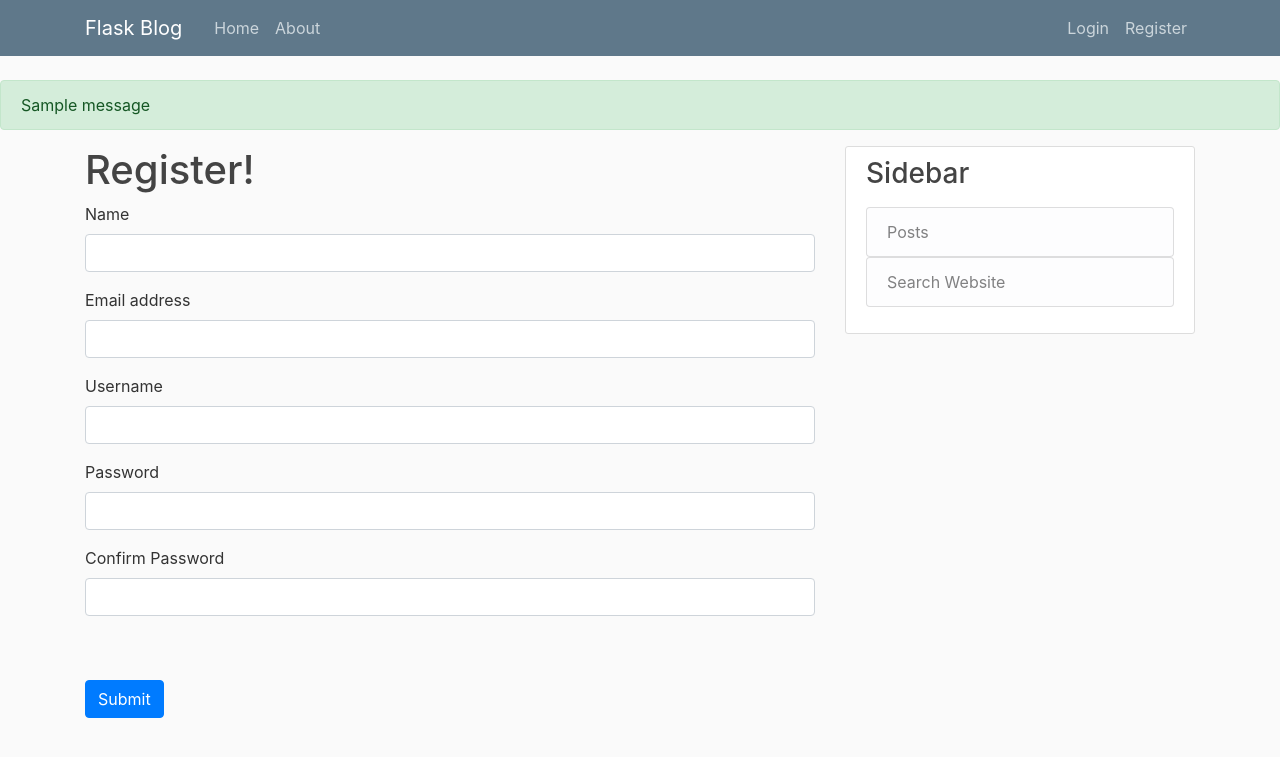
After one commit to VishakBharadwaj94/My_Blog, a Flask app: page /register in a window 1280 px wide. The commit adds this page. Shown: the top 757 px of the page. Run offline with Flask 2, Linux system fonts and the light colour scheme; one stand-in notice (Sample message) is shown; some libraries are stand-ins or nearby versions.

Commit message:
added forms and initialized Mongo

```diff
--- /dev/null
+++ b/api.py
@@ -0,0 +1,138 @@
+from flask import Flask, render_template, url_for, redirect, request, session, flash, logging
+from models.model import check_user,user_signup,search_user_by_username
+from passlib.hash import sha256_crypt
+from forms import RegistrationForm
+
+
+app = Flask(__name__)
+app.config['SECRET_KEY']='Hello'
+
+
+posts = [
+    {
+        'author': 'Corey Schafer',
+        'title': 'Blog Post 1',
+        'content': 'First post content',
+        'date_posted': 'April 20, 2018'
+    },
+    {
+        'author': 'Jane Doe',
+        'title': 'Blog Post 2',
+        'content': 'Second post content',
+        'date_posted': 'April 21, 2018'
+    }
+]
+
+
+@app.route("/")
+@app.route("/home")
+def home():
+    return render_template('home.html', posts=posts)
+
+
+@app.route("/about")
+def about():
+    return render_template('about.html')
+
+@app.route("/contact")
+
+def contact():
+
+	return render_template("contact.html")
+
+
+#follow the below format in wtforms, 1st create a class for every form needed
+
+
+@app.route("/register",methods=['GET','POST'])
+
+def register():
+
+	form = RegistrationForm(request.form)
+	if request.method == 'POST' and form.validate():
+		user_info={}
+
+		user_info["name"] = form.name.data
+		user_info["username"] = form.username.data
+		user_info["email"] = form.email.data
+		user_info["password"] = sha256_crypt.encrypt(str(form.password.data))
+
+		session["username"]=user_info["name"]
+
+		if check_user(user_info["username"]) is None:
+
+			results=user_signup(user_info)
+			if(results[0] is True):
+
+				session['user_id'] = str(results[1])
+				app.logger.info("SIGNUP SUCCESSFUL")
+				flash('signup Sucessful!','success')
+			return redirect(url_for('home'))
+
+		else:
+
+			flash('the username already exists. Please enter another username','danger')
+			return(redirect(url_for('register')))
+	else:
+
+		return render_template("register.html",form=form)
+
+
+
+@app.route("/login", methods=['GET','POST'])
+
+def login():
+
+	#wtforms not needed here
+
+	if request.method == 'POST':
+
+		inbound_username = request.form['username']
+		existing_user = search_user_by_username(inbound_username)
+		if (existing_user is None):
+			app.logger.info("NO USER")
+			error="Username or Password is incorrect!"
+			return render_template('login.html',error=error)
+
+		elif(sha256_crypt.verify(request.form['password'],existing_user['password'])):
+			app.logger.info("PASSWORD MATCHED,LOGGING IN")
+
+			session['user_id'] = str(existing_user['_id'])
+			session['username']=existing_user['username']
+
+			flash('Login Sucessful!','success')
+			return redirect(url_for('home'))
+
+
+		else:
+			app.logger.info("WRONG PASSWORD")
+			error="Username or Password is incorrect!"
+			return render_template('login.html',error=error)
+
+
+
+	if ("user_id" in session.keys()):
+
+
+		return render_template('home.html')
+
+
+	return render_template('login.html')
+
+
+@app.route('/logout',methods=['GET','POST'])
+def logout():
+   # remove the username from the session if it is there
+   #session.pop('user_id', None)
+	if session:
+		session.clear()
+		flash('You have logged out','success')
+		return redirect(url_for('home'))
+
+	else:
+		flash('You have not logged in yet','success')
+		return redirect(url_for('home'))
+
+
+if __name__ == '__main__':
+    app.run(debug=True)
--- /dev/null
+++ b/forms.py
@@ -0,0 +1,15 @@
+from wtforms import Form,StringField,PasswordField,TextAreaField,RadioField,validators
+from wtforms.fields.html5 import EmailField
+
+class RegistrationForm(Form):
+
+
+	name = StringField('Name',[validators.Length(min=4,max=25)])
+	username = StringField('Username',[validators.Length(min=4,max=25)])
+	email =EmailField('Email address', [validators.DataRequired(), validators.Email()])
+	password = PasswordField('Password',[
+		validators.Length(min=4,max=25),
+		validators.DataRequired(),
+		validators.EqualTo('confirm',message="Passwords don't match!")
+		])
+	confirm = PasswordField('Confirm Password')
--- /dev/null
+++ b/templates/formhelpers.html
@@ -0,0 +1,13 @@
+<!-- defualt in WTforms documentation -->
+
+{% macro render_field(field) %}
+
+	{{ field.label }}
+	{{ field(**kwargs)|safe }}
+	{% if field.errors %}
+		{% for error in field.errors %}
+			<span class="help-inline"> {{ error }}</span><!-- bootstrap span -->
+		{% endfor %}
+	{% endif %}
+
+{% endmacro %}
--- a/templates/layout.html
+++ b/templates/layout.html
@@ -1,29 +1,23 @@
-<!-- layout helps all common elements reside in a file. No repeated changes needed for every single page!!! -->
 <!DOCTYPE html>
-
 <html>
 <head>
-
-	<!-- Required meta tags via Bootstrap -->
+    <!-- Required meta tags -->
     <meta charset="utf-8">
     <meta name="viewport" content="width=device-width, initial-scale=1, shrink-to-fit=no">
 
     <!-- Bootstrap CSS -->
     <link rel="stylesheet" href="https://maxcdn.bootstrapcdn.com/bootstrap/4.0.0/css/bootstrap.min.css" integrity="sha384-Gn5384xqQ1aoWXA+058RXPxPg6fy4IWvTNh0E263XmFcJlSAwiGgFAW/dAiS6JXm" crossorigin="anonymous">
-    <link rel="stylesheet" type="text/css" href="{{url_for('static',filename='main.css')}}">
 
-    <!-- above link additionally added to existing bootstrap CSS above and url_for() is used -->
-
+    <link rel="stylesheet" type="text/css" href="{{ url_for('static', filename='main.css') }}">
 
     {% if title %}
-		<title>Confused Thinker- {{title}}</title>
+        <title>Flask Blog - {{ title }}</title>
     {% else %}
-		<title> Confused Thinker </title>
+        <title>Flask Blog</title>
     {% endif %}
-
 </head>
 <body>
-
+  {% include 'messages.html' %}
     <header class="site-header">
       <nav class="navbar navbar-expand-md navbar-dark bg-steel fixed-top">
         <div class="container">
@@ -38,32 +32,30 @@
             </div>
             <!-- Navbar Right Side -->
             <div class="navbar-nav">
+              {% if session %}
+              <a class="nav-item nav-link" href="/home">Welcome {{ session['username'] }}!</a>
+              <a class="nav-item nav-link" href="/logout">Log Out</a>
+              {% else %}
               <a class="nav-item nav-link" href="/login">Login</a>
               <a class="nav-item nav-link" href="/register">Register</a>
+              {% endif %}
             </div>
           </div>
         </div>
       </nav>
     </header>
-
-
-
     <main role="main" class="container">
       <div class="row">
         <div class="col-md-8">
-      {% block content %}{% endblock %}
-
-     <!--word after block can be anything, but adding that same name in endblock is good practice-->
+          {% block body %}{% endblock %}
         </div>
         <div class="col-md-4">
           <div class="content-section">
-        <h3>Our Sidebar</h3>
-        <p class='text-muted'>You can put any information here you'd like.
+            <h3>Sidebar</h3>
+            <p class='text-muted'><!--Put some stuff here later -->
               <ul class="list-group">
-            <li class="list-group-item list-group-item-light">Latest Posts</li>
-            <li class="list-group-item list-group-item-light">Announcements</li>
-            <li class="list-group-item list-group-item-light">Calendars</li>
-            <li class="list-group-item list-group-item-light">etc</li>
+                <a href="#"><li class="list-group-item list-group-item-light">Posts</li></a>
+                <a href="#"><li class="list-group-item list-group-item-light">Search Website</li></a>
               </ul>
             </p>
           </div>
@@ -72,7 +64,7 @@
     </main>
 
 
-<!-- Optional JavaScript via Bootstrap -->
+    <!-- Optional JavaScript -->
     <!-- jQuery first, then Popper.js, then Bootstrap JS -->
     <script src="https://code.jquery.com/jquery-3.2.1.slim.min.js" integrity="sha384-KJ3o2DKtIkvYIK3UENzmM7KCkRr/rE9/Qpg6aAZGJwFDMVNA/GpGFF93hXpG5KkN" crossorigin="anonymous"></script>
     <script src="https://cdnjs.cloudflare.com/ajax/libs/popper.js/1.12.9/umd/popper.min.js" integrity="sha384-ApNbgh9B+Y1QKtv3Rn7W3mgPxhU9K/ScQsAP7hUibX39j7fakFPskvXusvfa0b4Q" crossorigin="anonymous"></script>
--- /dev/null
+++ b/templates/messages.html
@@ -0,0 +1,22 @@
+<!--this will flash while redirecting-->
+
+{% with messages = get_flashed_messages(with_categories=true) %}
+	{% if messages %}
+		{% for category,message in messages %}
+		<div class="alert alert-{{ category }}"> {{ message }} </div>
+		{% endfor %}
+	{% endif %}
+{% endwith %}
+
+<!-- this will flash while rendering templates so two: message and msg  -->
+{% if error %}
+
+	<div class="alert alert-danger"> {{ error }} </div>
+
+{% endif %}
+
+{% if msg %}
+
+	<div class="alert alert-success"> {{ msg }} </div>
+
+{% endif %}
--- /dev/null
+++ b/templates/register.html
@@ -0,0 +1,29 @@
+{% extends 'layout.html' %}
+
+{% block body %}
+
+	<h1>Register!</h1>
+	{% from 'formhelpers.html' import render_field %}
+	<form method="POST" action="">
+		<div class = "form-group"> <!--bootstrap-->
+			{{ render_field(form.name, class = "form-control") }}
+		</div>
+		<div class = "form-group">
+			{{ render_field(form.email, class = "form-control") }}
+		</div>
+	<div class = "form-group">
+			{{ render_field(form.username, class = "form-control") }}
+		</div>
+	<div class = "form-group">
+			{{ render_field(form.password, class = "form-control") }}
+		</div>
+		<div class = "form-group">
+			{{ render_field(form.confirm, class = "form-control") }}
+		</div>
+		<br>
+		<br>
+
+	<p><input type="submit" class="btn btn-primary" value="Submit"></p> <!--class bootstrap-->
+
+	</form>
+{% endblock body %}
```
Also changed, not shown: flaskblog.py (deleted, +0 -45 lines), models/model.py (added, +36 -0 lines), requirements.txt (added, +20 -0 lines), templates/about.html (+12 -4 lines), templates/contact.html (added, +8 -0 lines), templates/home.html (+3 -9 lines), templates/login.html (added, +23 -0 lines), static/main.css (line endings or trailing spaces). Lines whose indentation alone changed are shown as unchanged.
